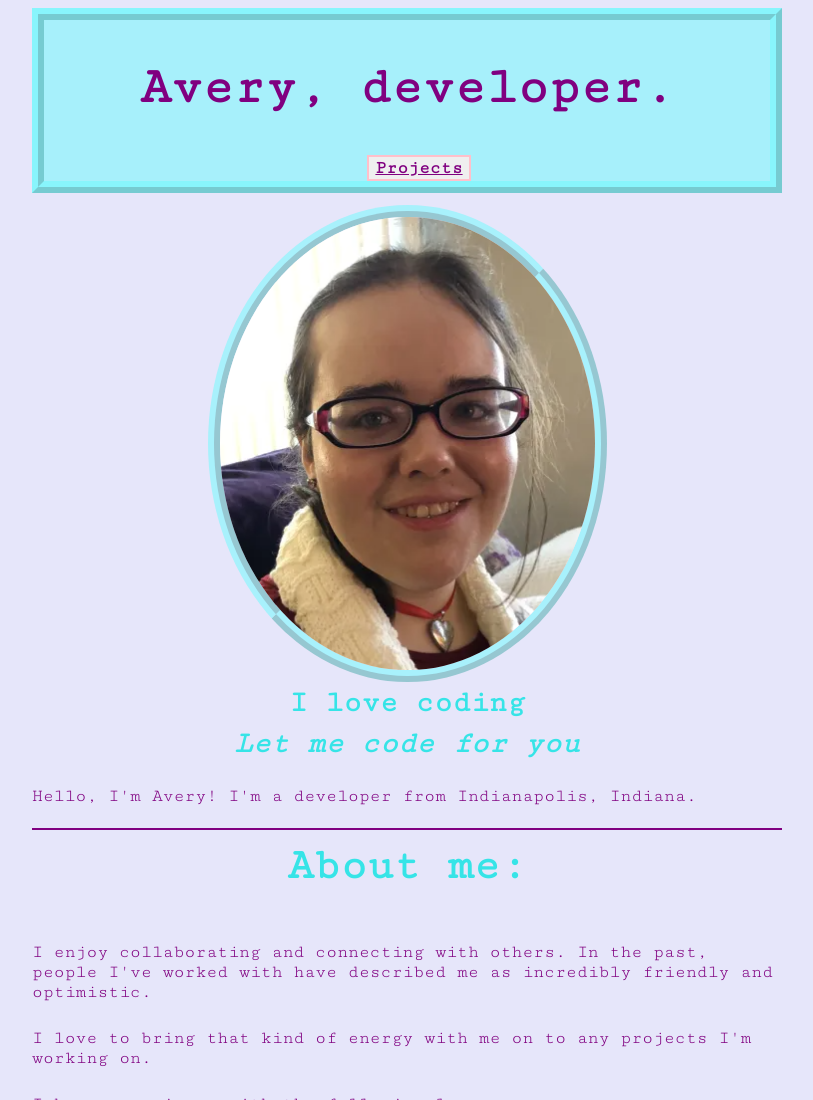
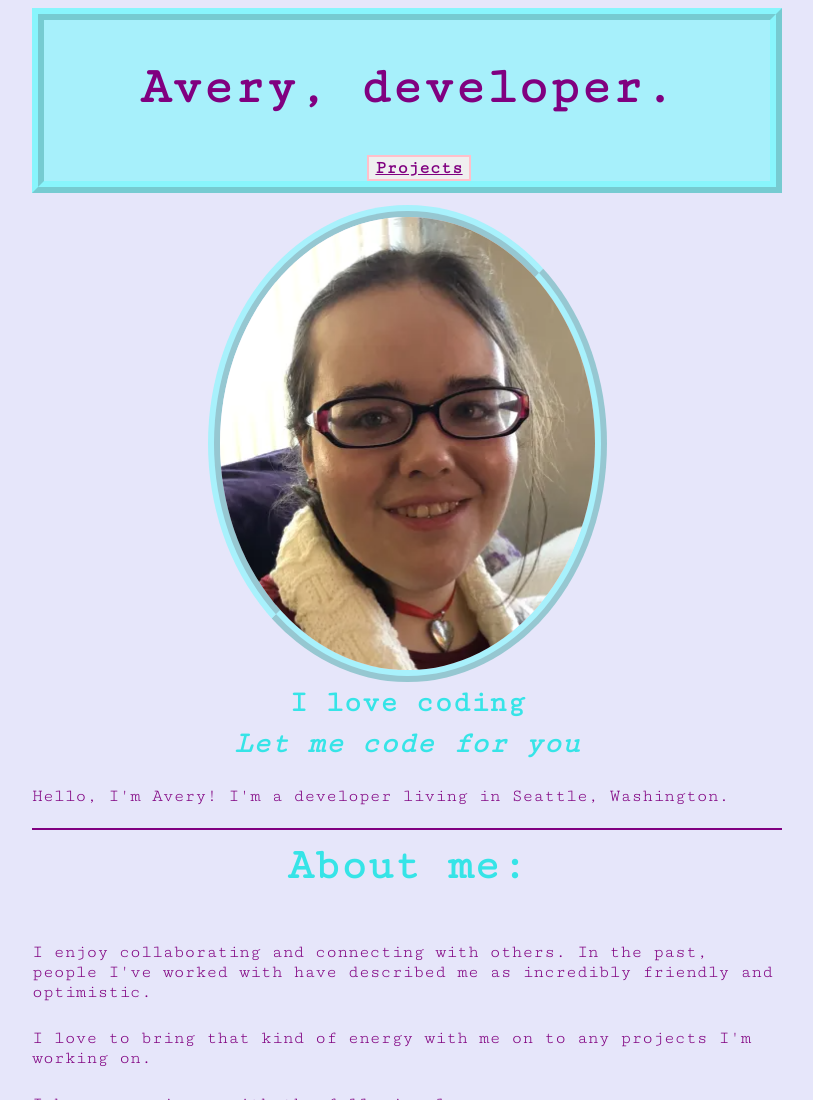
Before and after one commit to DeveloperAvery/Portfolio, a plain HTML site: page index.html in a window 1280 px wide. Shown: the top 1100 px of the page, without its empty margins (233-1046 px from the left). Drawn offline with Linux system fonts and the light colour scheme; a script that the page names is missing.

Commit message:
Update index.html
Updated my location to Seattle

```diff
--- a/index.html
+++ b/index.html
@@ -28,7 +28,7 @@
     <section>
       <h3> I love coding </h3>
       <h3> <em>Let me code for you</em> </h3>
-      <p> Hello, I'm Avery! I'm a developer from Indianapolis, Indiana. </p>
+      <p> Hello, I'm Avery! I'm a developer living in Seattle, Washington. </p>
       <hr>
     </section>
     <!-- I made this div an article instead as it is the focus of my page with text about yours truly, me. -->
```
